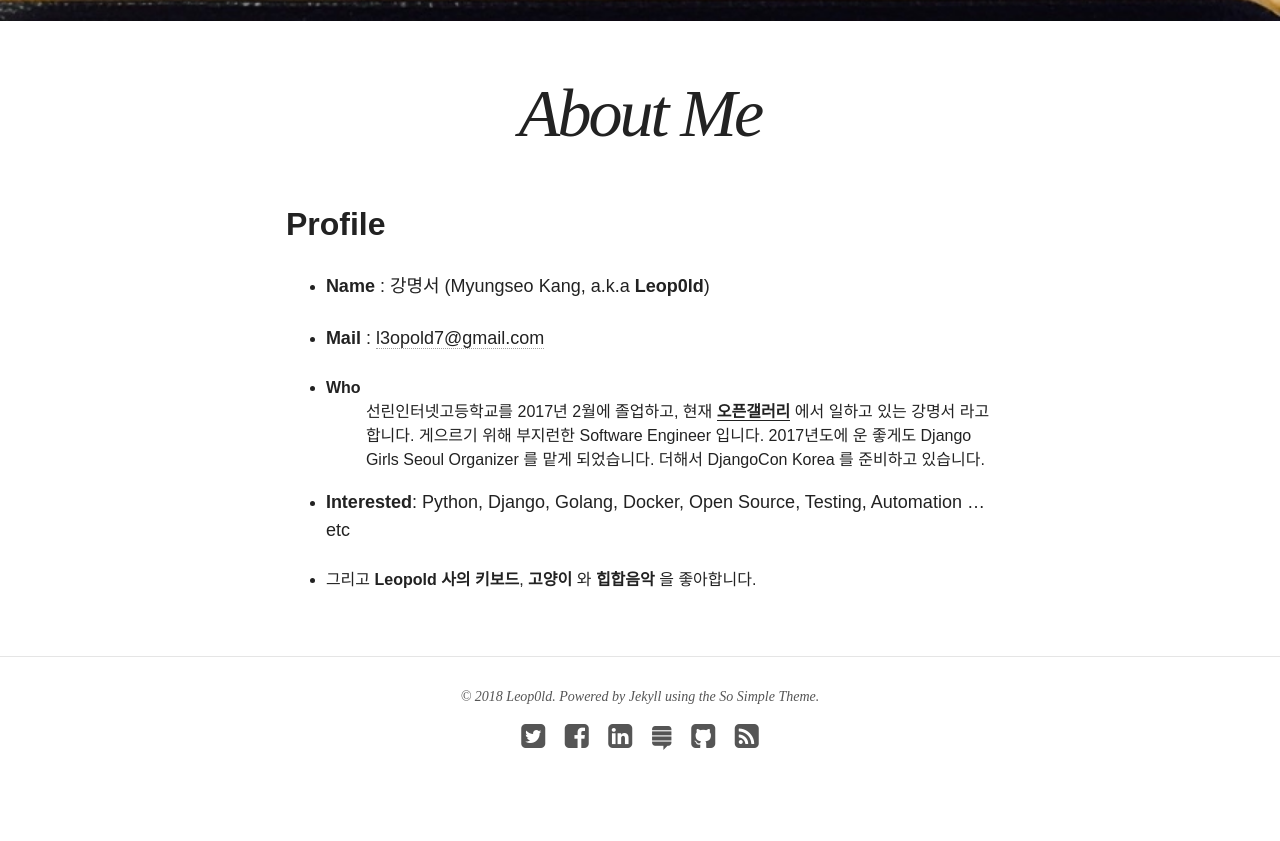
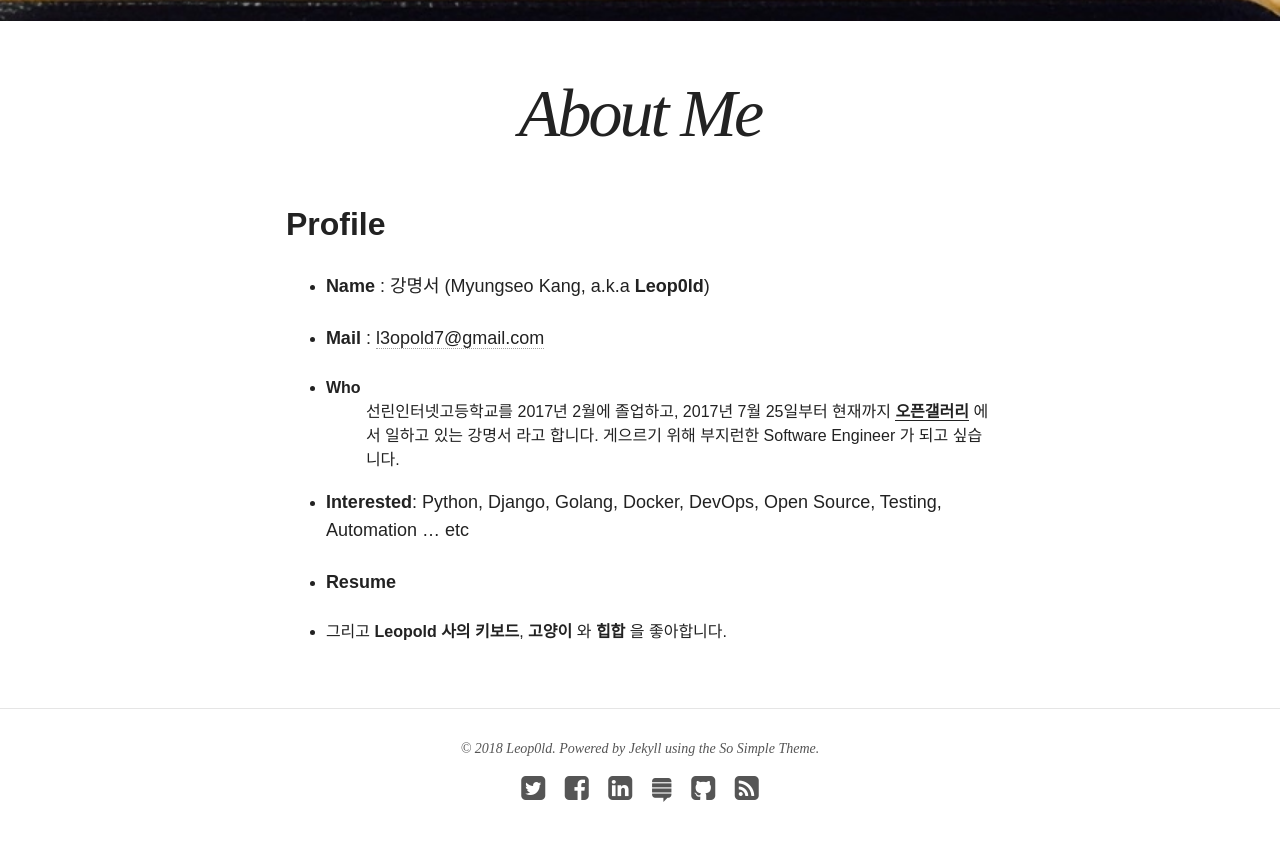
Before and after one commit to myungseokang/blog, a Jekyll site: the page built from about/index.md, in a window 1280 px wide and 900 px high, scrolled down 653 px. Shown: the top 841 px of the window. Built offline with Jekyll 4.4.1, drawn with Linux system fonts in a browser that asks for light colours; nearby versions of some CDN libraries.

Commit message:
Change about page

```diff
--- a/about/index.md
+++ b/about/index.md
@@ -16,11 +16,10 @@ image:
 - **Mail** : <a href="mailto:l3opold7@gmail.com">l3opold7@gmail.com</a>
 
 - **Who**
-: 선린인터넷고등학교를 2017년 2월에 졸업하고, 현재 **<a href="https://www.opengallery.co.kr/" target="_blank"><u>오픈갤러리</u></a>** 에서 일하고 있는 강명서 라고 합니다.
-게으르기 위해 부지런한 Software Engineer 입니다.
-2017년도에 운 좋게도 Django Girls Seoul Organizer 를 맡게 되었습니다.
-더해서 DjangoCon Korea 를 준비하고 있습니다.
+: 선린인터넷고등학교를 2017년 2월에 졸업하고, 2017년 7월 25일부터 현재까지 **<a href="https://www.opengallery.co.kr/" target="_blank"><u>오픈갤러리</u></a>** 에서 일하고 있는 강명서 라고 합니다. 게으르기 위해 부지런한 Software Engineer 가 되고 싶습니다.
 
-- **Interested**: Python, Django, Golang, Docker, Open Source, Testing, Automation ... etc
+- **Interested**: Python, Django, Golang, Docker, DevOps, Open Source, Testing, Automation ... etc
 
-- 그리고 **Leopold 사의 키보드**, **고양이** 와 **힙합음악** 을 좋아합니다.
+- **[Resume](http://blog.leop0ld.org/resume/){:target="_blank"}**
+
+- 그리고 **Leopold 사의 키보드**, **고양이** 와 **힙합** 을 좋아합니다.
```
